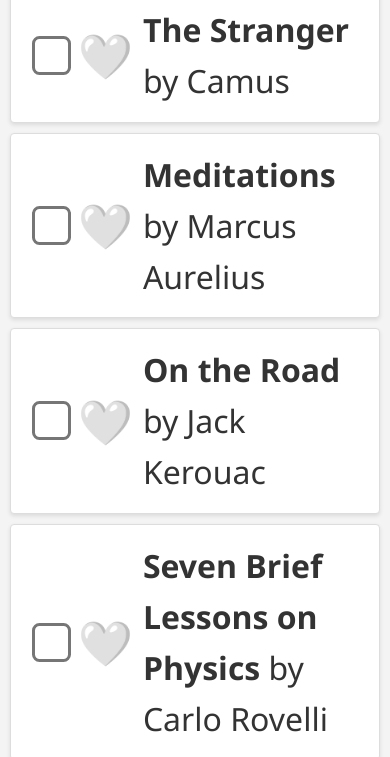
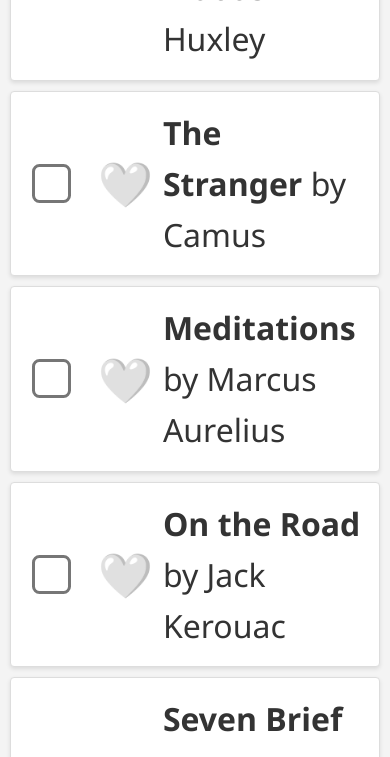
Before and after one commit to skmartinelli/lexFridmanReadingListWebApp, a plain HTML site: page index.html in a window 390 px wide. Shown: the part 805-1562 px from the top of the page. Drawn offline with Linux system fonts and the light colour scheme.

Commit message:
add padding to hearts

```diff
--- a/styles.css
+++ b/styles.css
@@ -73,7 +73,7 @@ h2{
 
     .hearts{
         font-size:44px;
-        padding-left: 10px;
+        padding-left: 30px;
     }
 
 
```
